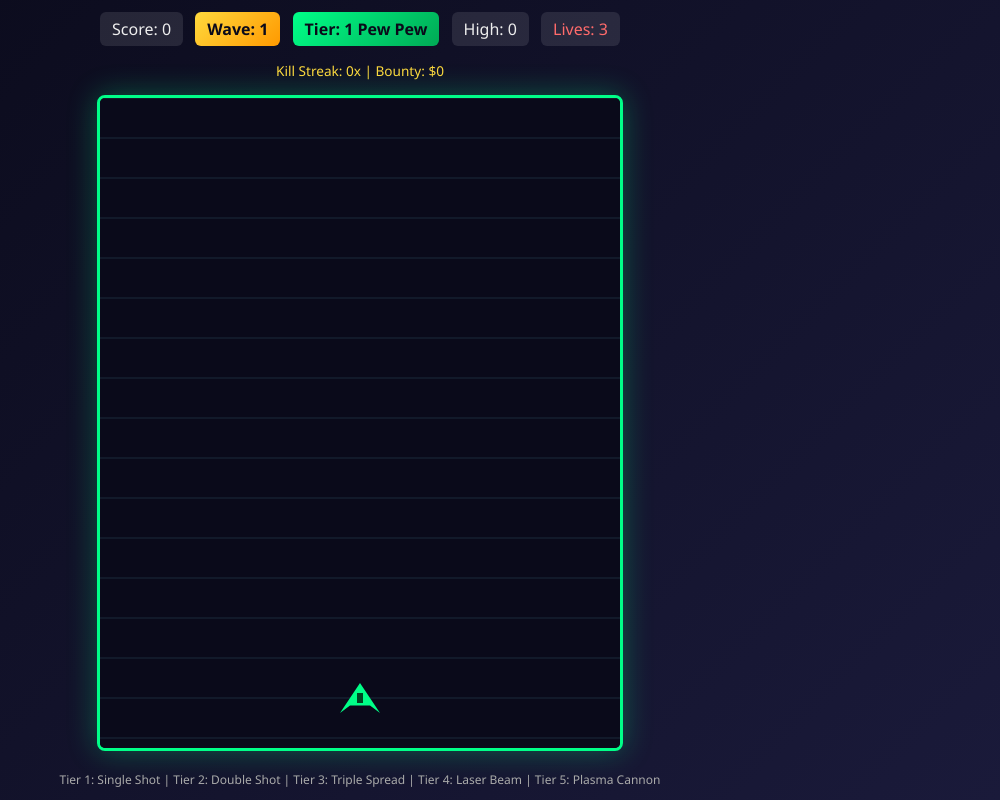
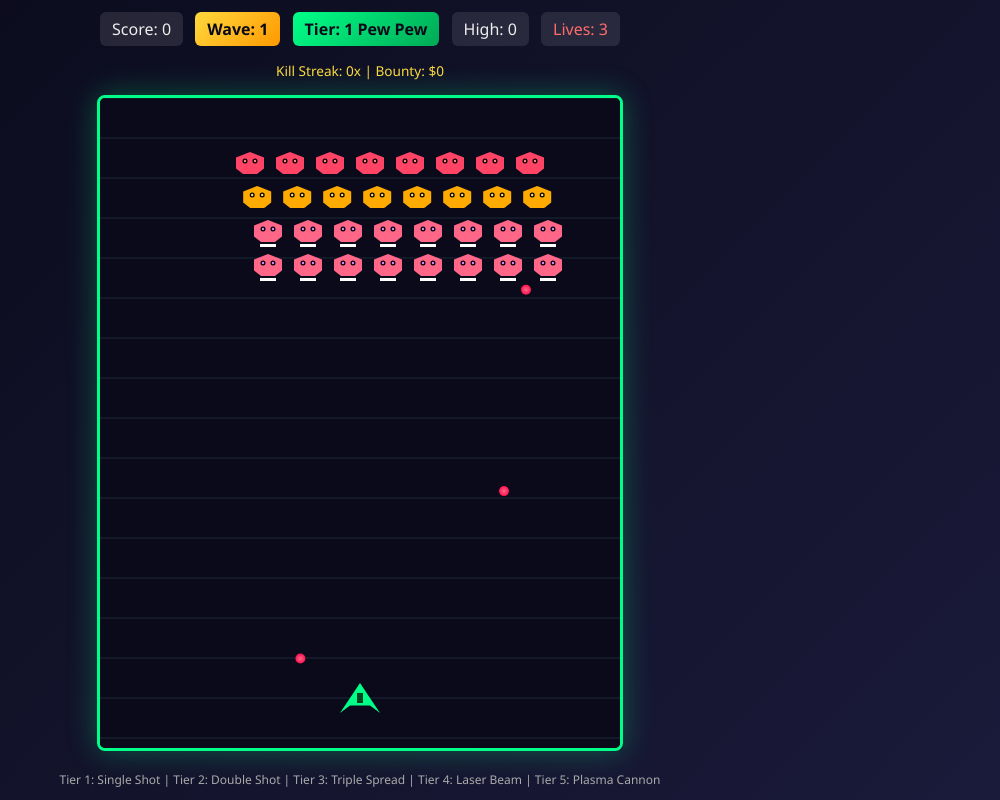
Before and after one commit to mortonbaker/isaacs-arcade, a website: page space-invaders.html in a window 1280 px wide. Shown: the whole page, without its empty margins (280-1280 px from the left). Drawn offline with Linux system fonts and the light colour scheme.

Commit message:
Fix Space Invaders: add missing direction property to enemies

```diff
--- a/space-invaders.html
+++ b/space-invaders.html
@@ -376,7 +376,8 @@
                         health: type.health + Math.floor(wave / 5),
                         speed: type.speed * speedMultiplier,
                         points: type.points * wave,
-                        shootInterval: shootInterval
+                        shootInterval: shootInterval,
+                        direction: 1
                     });
                 }
             }
```
